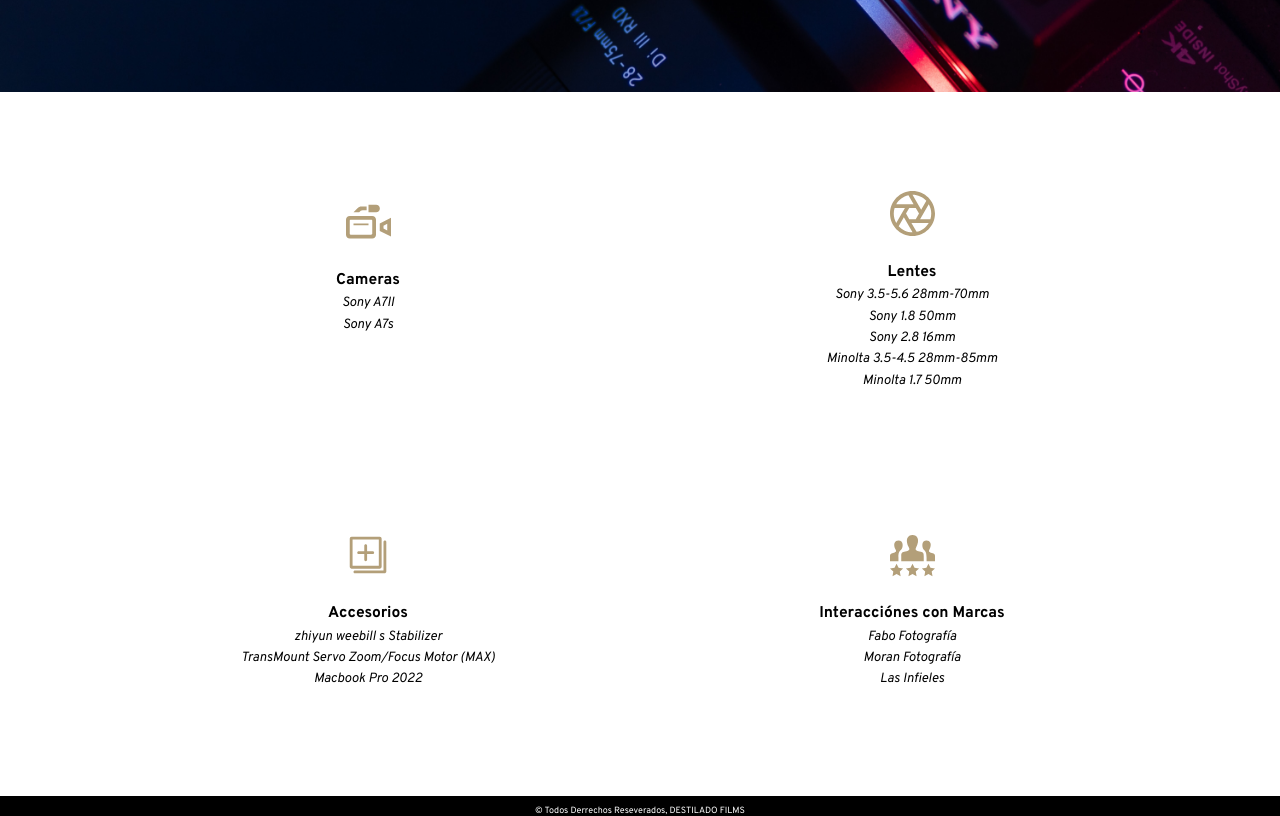
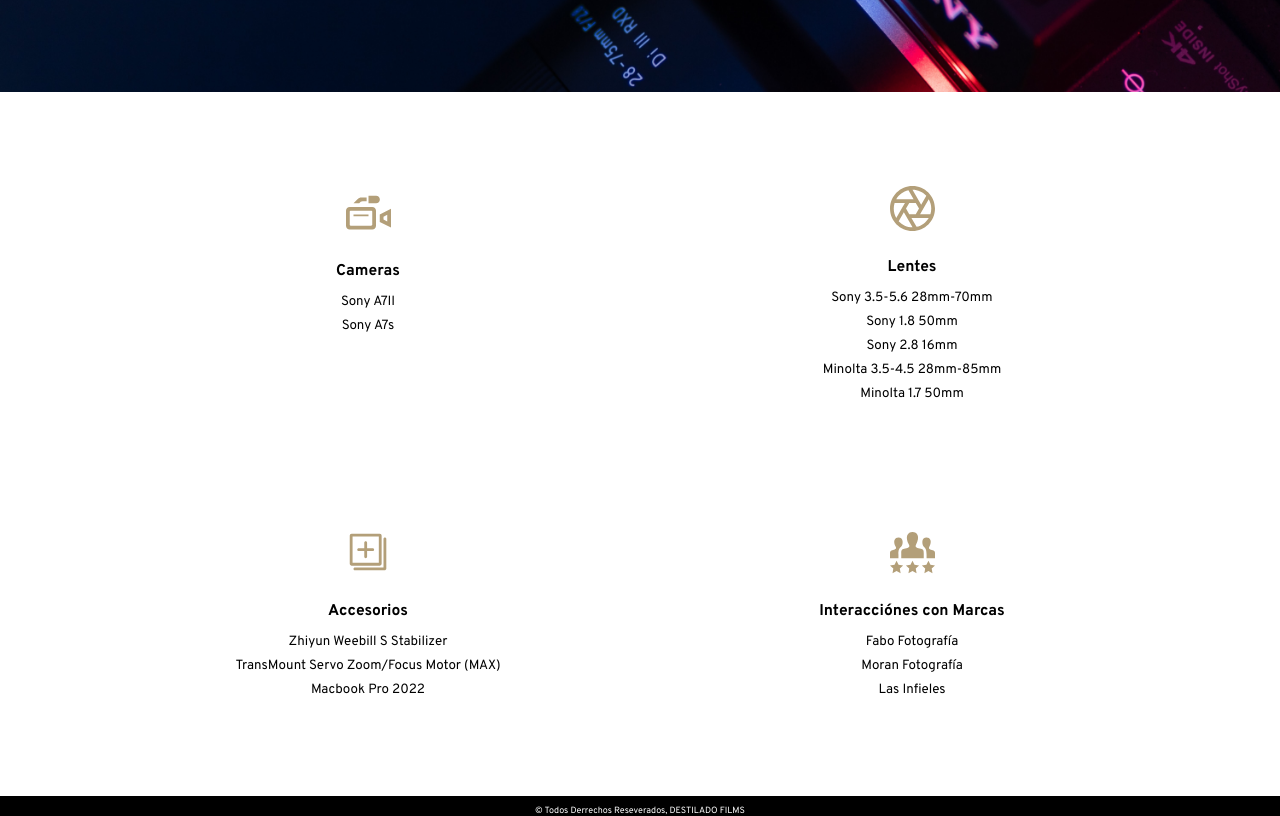
Before and after one commit to destilandofilms/DestiladoFilms, a React (Create React App) app in the folder portfolio/: page /equipo in a window 1280 px wide. Shown: the part 620-1436 px from the top of the page. Built offline with nearby package versions, Linux system fonts and the light colour scheme.

Commit message:
Added links to equipo page, and fixed typos

```diff
--- a/portfolio/src/containers/Bio/Bio.js
+++ b/portfolio/src/containers/Bio/Bio.js
@@ -11,7 +11,7 @@
       <div className='b-info'>
         <div className='b-title'>
           <h2>Acerca de</h2>
-          <h3>Cinematografo. Cineasta. Narador.</h3>
+          <h3>Cinematógrafo. Cineasta. Narrador.</h3>
         </div>
 
         <div className='b-para'>
@@ -29,7 +29,7 @@
           </p>
         </div>
 
-        <NavLink to="/contact">Manda me mensaje →</NavLink>
+        <NavLink to="/contacto">Manda me mensaje →</NavLink>
       </div>
 
       <div className='b-img'>
--- a/portfolio/src/containers/Equipo/Equipo.js
+++ b/portfolio/src/containers/Equipo/Equipo.js
@@ -31,8 +31,12 @@
 
           <div className='text'>
             <h3>Cameras</h3>
-            <p>Sony A7II</p>
-            <p>Sony A7s</p>
+            <a href='https://www.amazon.com.mx/Sony-Alpha-Mirrorless-Digital-Camera/dp/B00PX8CHO6/ref=sr_1_1?__mk_es_MX=%C3%85M%C3%85%C5%BD%C3%95%C3%91&crid=163UJWOJ7YBLP&keywords=sony+a7ii&qid=1659726057&sprefix=sony+a7%2Caps%2C1506&sr=8-1&ufe=app_do%3Aamzn1.fos.649fe0ca-1cbf-43f1-a365-f15699263f39'>
+              Sony A7II
+            </a>
+            <a href='https://www.amazon.com.mx/Sony-Alpha-Mirrorless-Digital-Camera/dp/B00JIWXTXG'>
+              Sony A7s
+            </a>
           </div>
         </div>
 
@@ -52,11 +56,21 @@
 
           <div className='text'>
             <h3>Lentes</h3>
-            <p>Sony 3.5-5.6 28mm-70mm</p>
-            <p>Sony 1.8 50mm</p>
-            <p>Sony 2.8 16mm</p>
-            <p>Minolta 3.5-4.5 28mm-85mm</p>
-            <p>Minolta 1.7 50mm</p>
+            <a href='https://www.amazon.com.mx/Sony-28-70mm-F3-5-5-6-Interchangeable-Standard/dp/B00GTXHQ8Q/ref=sr_1_1?__mk_es_MX=%C3%85M%C3%85%C5%BD%C3%95%C3%91&crid=15YWQWIZRSBU0&keywords=Sony+3.5-5.6+28mm-70mm&qid=1659726408&sprefix=sony+3.5-5.6+28mm-70mm%2Caps%2C273&sr=8-1&ufe=app_do%3Aamzn1.fos.649fe0ca-1cbf-43f1-a365-f15699263f39'>
+              Sony 3.5-5.6 28mm-70mm
+            </a>
+            <a href='https://www.amazon.com.mx/Sony-FE-1-8-accesorios-esenciales/dp/B08BCRZ6ZT/ref=sr_1_1?__mk_es_MX=%C3%85M%C3%85%C5%BD%C3%95%C3%91&crid=2NL4XMAYXBXY6&keywords=Sony+1.8+50mm&qid=1659726478&sprefix=%2Caps%2C259&sr=8-1&ufe=app_do%3Aamzn1.fos.649fe0ca-1cbf-43f1-a365-f15699263f39'>
+              Sony 1.8 50mm
+            </a>
+            <a href='https://www.amazon.com.mx/Sony-SEL16F28-Lente-Angular-Montura/dp/B003OUX6MW/ref=sr_1_7?__mk_es_MX=%C3%85M%C3%85%C5%BD%C3%95%C3%91&crid=M8G09SBUPBD6&keywords=Sony+2.8+16mm&qid=1659726514&sprefix=%2Caps%2C927&sr=8-7&ufe=app_do%3Aamzn1.fos.649fe0ca-1cbf-43f1-a365-f15699263f39'>
+              Sony 2.8 16mm
+            </a>
+            <a href='https://www.ebay.com/b/Minolta-28-85mm-f-3-5-4-5-Camera-Lenses/3323/bn_110049768'>
+              Minolta 3.5-4.5 28mm-85mm
+            </a>
+            <a href='https://www.ebay.com/sch/i.html?_from=R40&_trksid=p2499334.m570.l1313&_nkw=Minolta+1.7+50mm&_sacat=3323'>
+              Minolta 1.7 50mm
+            </a>
           </div>
         </div>
 
@@ -77,9 +91,15 @@
 
           <div className='text'>
             <h3>Accesorios</h3>
-            <p>zhiyun weebill s Stabilizer</p>
-            <p>TransMount Servo Zoom/Focus Motor (MAX)</p>
-            <p>Macbook Pro 2022</p>
+            <a href='https://www.amazon.com.mx/Zhiyun-estabilizador-digitales-compatible-Panasonic/dp/B07YJ8PWYD/ref=sr_1_4?__mk_es_MX=%C3%85M%C3%85%C5%BD%C3%95%C3%91&crid=1K9CK2TNYV5UX&keywords=zhiyun+weebill+s+Stabilizer&qid=1659726690&sprefix=zhiyun+weebill+s+stabilizer%2Caps%2C285&sr=8-4&ufe=app_do%3Aamzn1.fos.649fe0ca-1cbf-43f1-a365-f15699263f39'>
+              Zhiyun Weebill S Stabilizer
+            </a>
+            <a href='https://www.amazon.com.mx/ZHIYUN-TransMount-Servo-Motores-WEEBILL/dp/B08DV4T65V/ref=sr_1_2?__mk_es_MX=%C3%85M%C3%85%C5%BD%C3%95%C3%91&crid=BF298IKZN5MT&keywords=TransMount+Servo+Zoom%2FFocus+Motor+MAX&qid=1659726767&sprefix=transmount+servo+zoom%2Ffocus+motor+ma%2Caps%2C256&sr=8-2&ufe=app_do%3Aamzn1.fos.649fe0ca-1cbf-43f1-a365-f15699263f39'>
+              TransMount Servo Zoom/Focus Motor (MAX)
+            </a>
+            <a href='https://www.amazon.com.mx/Apple-MacBook-Pro-Pulgadas-10-n%C3%BAcleos/dp/B0B3BHT8P6/ref=sr_1_5?__mk_es_MX=%C3%85M%C3%85%C5%BD%C3%95%C3%91&crid=2P76J3T6J6QLE&keywords=Macbook+Pro+2022&qid=1659726803&sprefix=%2Caps%2C291&sr=8-5&ufe=app_do%3Aamzn1.fos.713a5ea8-28c8-4756-9a04-20c241c6dc4c'>
+              Macbook Pro 2022
+            </a>
           </div>
         </div>
 
@@ -99,9 +119,15 @@
 
           <div className='text'>
             <h3>Interacciónes con Marcas</h3>
-            <p>Fabo Fotografía</p>
-            <p>Moran Fotografía</p>
-            <p>Las Infieles</p>
+            <a href='https://www.facebook.com/FABO.FOTOGRAFIA'>
+              Fabo Fotografía
+            </a>
+            <a href='https://www.facebook.com/moranfotografiaarandas'>
+              Moran Fotografía
+            </a>
+            <a href='https://www.facebook.com/profile.php?id=100067699326435'>
+              Las Infieles
+            </a>
           </div>
         </div>
       </div>
--- a/portfolio/src/containers/Equipo/Equipo.scss
+++ b/portfolio/src/containers/Equipo/Equipo.scss
@@ -28,7 +28,7 @@
         padding: 2rem 6rem;
 
         .cameras {
-            margin-bottom: 3rem;
+            margin-bottom: 4rem;
         }
 
         .cameras,
@@ -53,6 +53,21 @@
             .text {
                 font-size: smaller;
                 text-align: center;
+                display: flex;
+                flex-direction: column;
+
+                a {
+                    text-decoration: none;
+                    color: black;
+                    margin: 0.5rem 0;
+
+                    transition: ease-in-out 1s;
+
+                    &:hover {
+                        transform: scale(1.3);
+                        color: #756039;
+                    }
+                }
             }
         }
     }
--- a/portfolio/src/containers/Home/Home.js
+++ b/portfolio/src/containers/Home/Home.js
@@ -41,7 +41,7 @@
         </div>
 
         <NavLink to="/bio">
-          Read More →
+          Leer Más →
         </NavLink>
       </div>
 
--- a/portfolio/src/index.css
+++ b/portfolio/src/index.css
@@ -9,6 +9,7 @@
 
 html,body{
   overflow-x: hidden;
+  background-color: black;
 }
 
 code {
```
